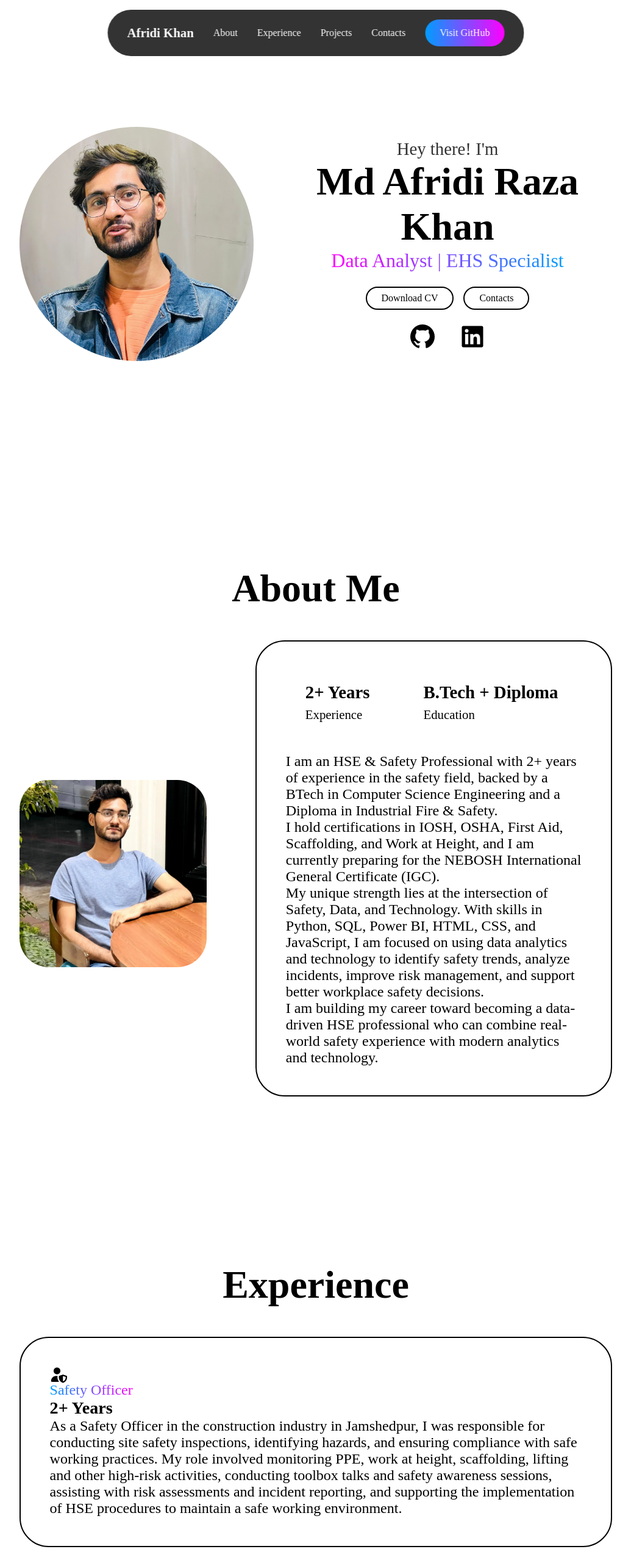
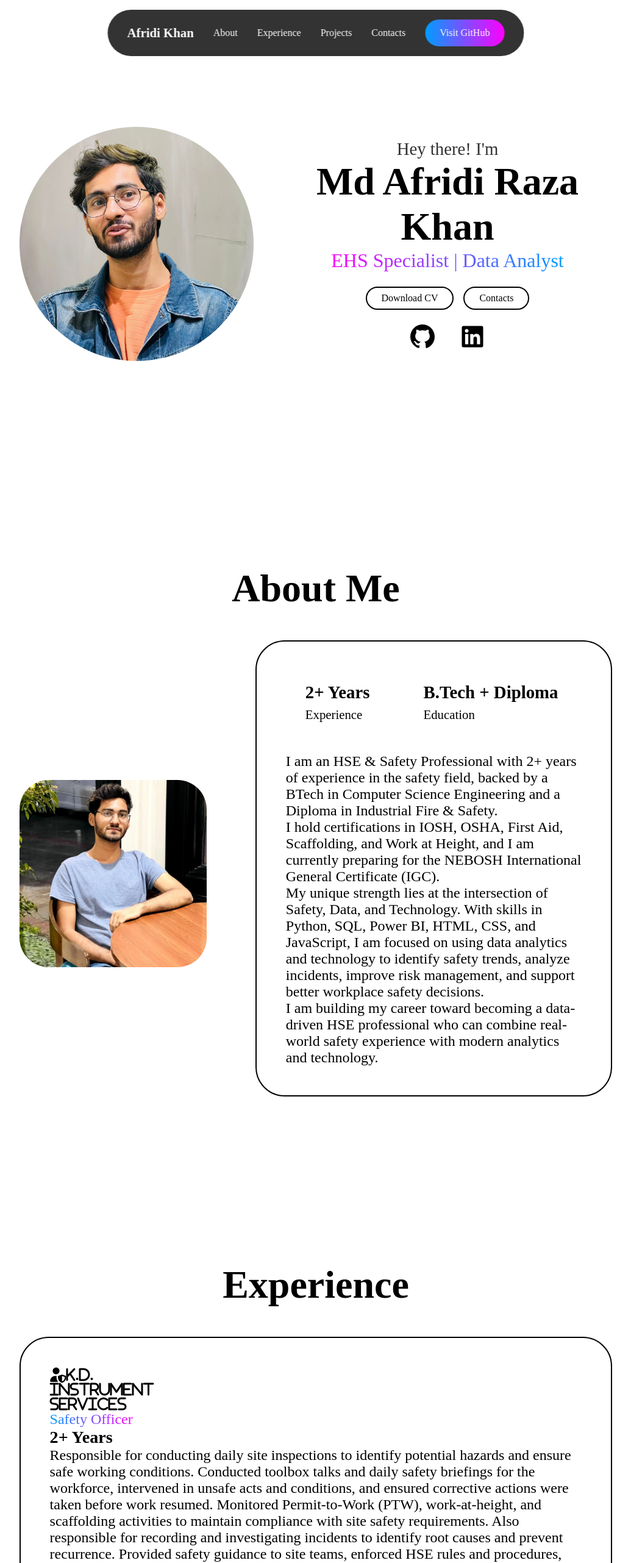
Before and after one commit to afridi-khan-ds/Afridi_Portfolio, a plain HTML site: page index.html in a window 1280 px wide. Shown: the top 2563 px of the page at 61% size, without its empty margins (122-1157 px from the left). Drawn offline with Linux system fonts and the light colour scheme.

Commit message:
Update portfolio

```diff
--- a/index.html
+++ b/index.html
@@ -46,11 +46,11 @@
                 <div class="text">
                     <h3>Hey there! I'm</h3>
                     <h1>Md Afridi Raza Khan</h1>
-                    <span>Data Analyst | EHS Specialist</span>
+                    <span>EHS Specialist | Data Analyst</span>
                 </div>
 
                 <div class="btn-group">
-                    <a href="Md_Afridi_Raza_Khan_Safety_CV.pdf" download class="btn">Download CV</a>
+                    <a href="Md_Afridi_Raza_Khan_CV.pdf" download class="btn">Download CV</a>
                     <a href="mailto:mdafridirazakhan772001@gmail.com" class="btn">Contacts</a>
                 </div>
 
@@ -58,7 +58,7 @@
                     <a href="https://github.com/afridi-khan-ds" target="_blank">
                         <i class="fa-brands fa-github"></i>
                     </a>
-                    <a href="https://www.linkedin.com/in/md-afridi-raza-khan" target="_blank">
+                    <a href="https://www.linkedin.com/in/md-afridi-raza-khan-38806844a" target="_blank">
                         <i class="fa-brands fa-linkedin"></i>
                     </a>
                 </div>
@@ -103,15 +103,12 @@
         <div class="experience-info">
             <div class="grid">
                 <div class="grid-card">
-                    <i class="fa-solid fa-user-shield"></i>
+                    <i class="fa-solid fa-user-shield">K.D. Instrument Services</i>
                     <span>Safety Officer</span>
                     <h3>2+ Years</h3>
-                    <p>As a Safety Officer in the construction industry in Jamshedpur, I was responsible for conducting
-                        site safety inspections, identifying hazards, and ensuring compliance with safe working
-                        practices. My role involved monitoring PPE, work at height, scaffolding, lifting and other
-                        high-risk activities, conducting toolbox talks and safety awareness sessions, assisting with
-                        risk assessments and incident reporting, and supporting the implementation of HSE procedures to
-                        maintain a safe working environment.</p>
+                    <p>Responsible for conducting daily site inspections to identify potential hazards and ensure safe working conditions. Conducted toolbox talks and daily safety briefings for the workforce, intervened in unsafe acts and conditions, and ensured corrective actions were taken before work resumed. Monitored Permit-to-Work (PTW), work-at-height, and scaffolding activities to maintain compliance with site safety requirements.
+
+                    Also responsible for recording and investigating incidents to identify root causes and prevent recurrence. Provided safety guidance to site teams, enforced HSE rules and procedures, maintained safety records, and prepared HSE reports to support effective workplace safety management.</p>
                 </div>
             </div>
 
@@ -211,14 +208,14 @@
             <div class="contact-card">
                 <i class="fa-brands fa-whatsapp"></i>
                 <h3>WhatsApp</h3>
-                <a href="https://wa.me/9708302606" target="_blank" class="btn">Send Message</a>
+                <a href="https://wa.me/+971555274922" target="_blank" class="btn">Send Message</a>
             </div>
 
             <!-- Call Card-->
             <div class="contact-card">
                 <i class="fa-solid fa-phone"></i>
                 <h3>Call</h3>
-                <a href="tel:+919708302606" class="btn">Call</a>
+                <a href="tel:+971555274922" class="btn">Call</a>
             </div>
         </div>
     </section>
```
Also changed, not shown: 1 other file.
